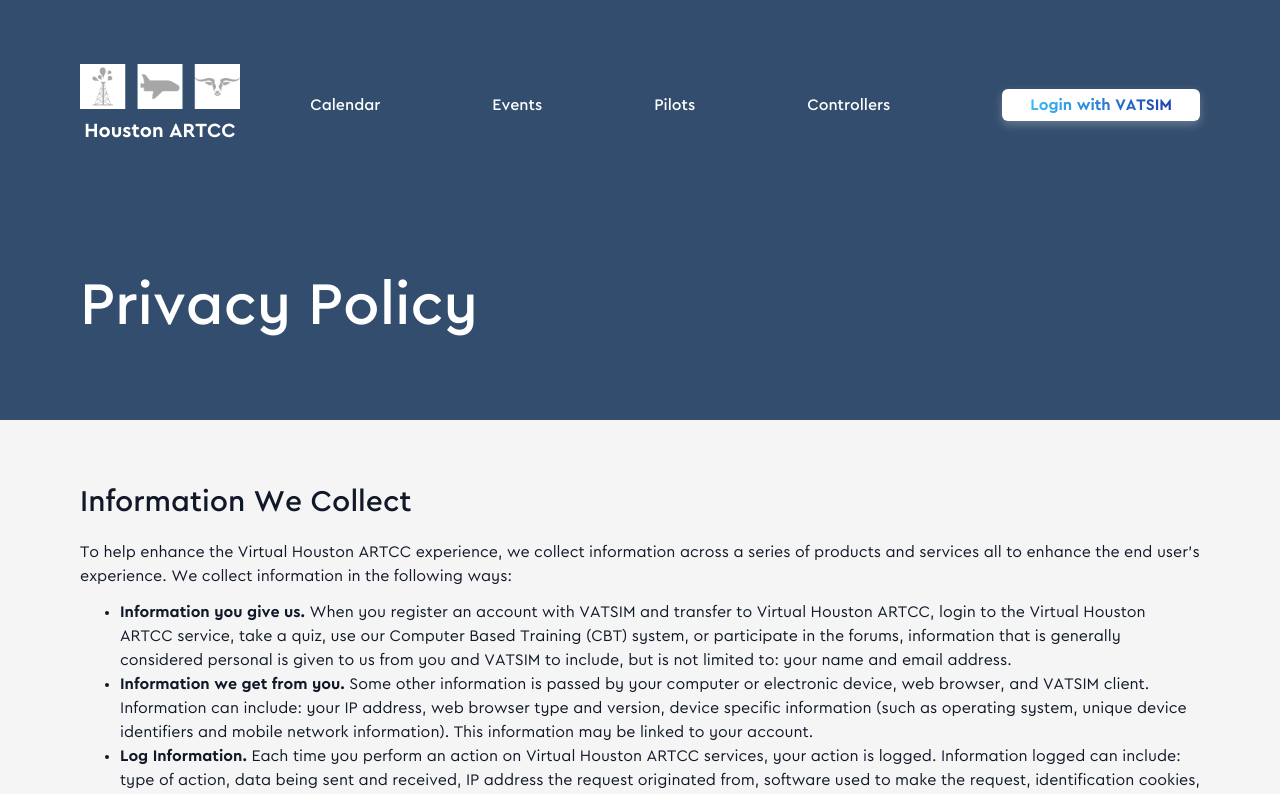
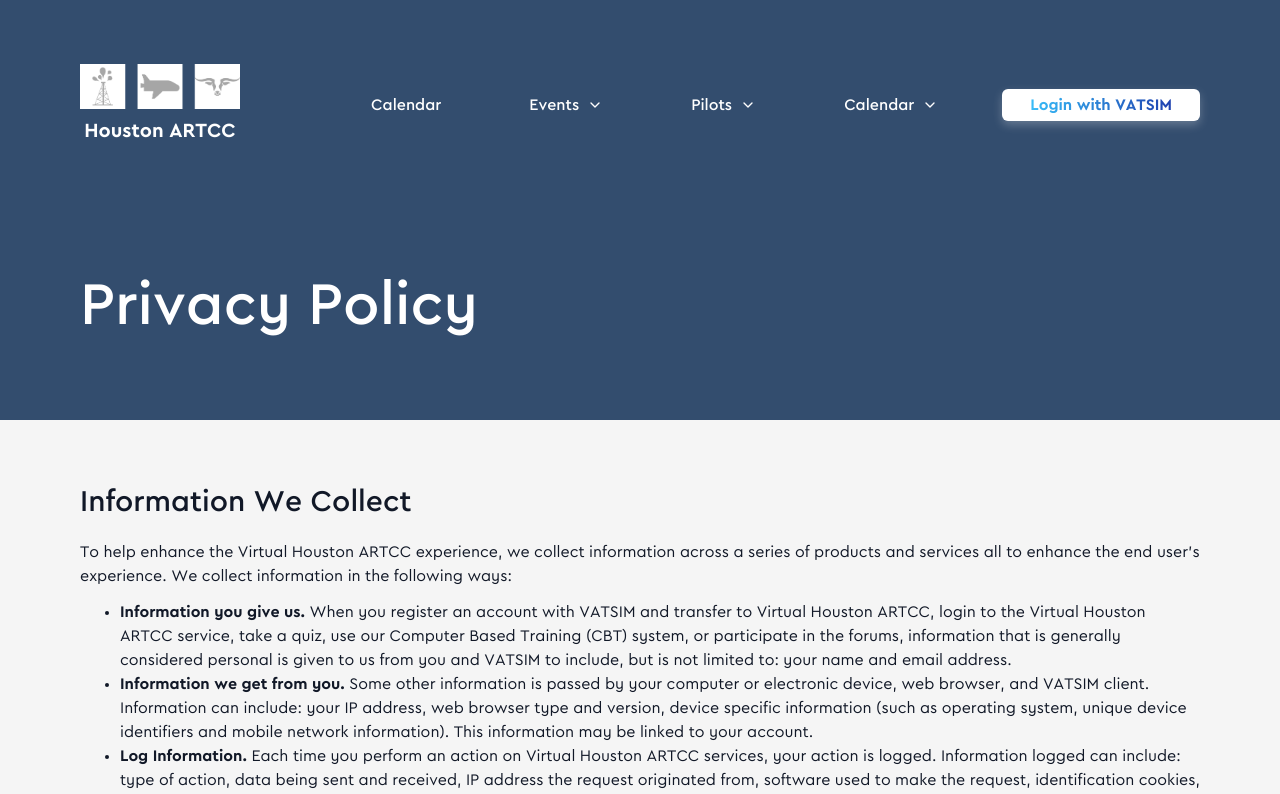
Before and after one commit to Houston-ARTCC/zhu-frontend, a Next.js app: page /privacy in a window 1280 px wide. Shown: the top 794 px of the page. Built offline with nearby package versions, Linux system fonts and the light colour scheme; no server answers.

Commit message:
navbar dropdowns and links

```diff
--- /dev/null
+++ b/src/components/Dropdown.tsx
@@ -0,0 +1,52 @@
+import React, { type ButtonHTMLAttributes, type HTMLProps, type RefAttributes, useState } from 'react';
+import Link, { type LinkProps as InternalLinkProps } from 'next/link';
+import classNames from 'classnames';
+import { LuChevronDown } from 'react-icons/lu';
+
+export const DropdownButton: React.FC<ButtonHTMLAttributes<HTMLButtonElement>> = ({ className, children, ...props }) => (
+    <button
+        className={classNames('rounded-md px-6 py-1 transition-colors duration-150 hover:bg-white/[.10]', className)}
+        type="button"
+        {...props}
+    >
+        {children}
+    </button>
+);
+
+interface DropdownProps extends ButtonHTMLAttributes<HTMLButtonElement> {
+    title: string;
+}
+
+export const Dropdown: React.FC<DropdownProps> = ({ title, className, children, ...props }) => {
+    const [show, setShow] = useState<boolean>(false);
+
+    return (
+        <div className="relative">
+            <DropdownButton
+                className={classNames('peer flex items-center gap-2', className)}
+                onClick={() => setShow(!show)}
+                type="button"
+                {...props}
+            >
+                {title}
+                <LuChevronDown />
+            </DropdownButton>
+            <div
+                className={classNames(
+                    'absolute left-1/2 mt-3 flex w-40 -translate-x-1/2 flex-col rounded-md bg-white py-1 shadow',
+                    'invisible active:visible peer-focus:visible',
+                )}
+            >
+                {children}
+            </div>
+        </div>
+    );
+};
+
+type LinkProps = Omit<HTMLProps<HTMLAnchorElement>, keyof InternalLinkProps> & InternalLinkProps & RefAttributes<HTMLAnchorElement>;
+
+export const DropdownItem: React.FC<LinkProps> = ({ className, children, ...props }) => (
+    <Link className={classNames('px-4 py-1 whitespace-nowrap text-gray-900', className)} {...props}>
+        {children}
+    </Link>
+);
--- a/src/components/static/Navbar.tsx
+++ b/src/components/static/Navbar.tsx
@@ -3,8 +3,9 @@
 import React, { useEffect, useMemo, useState } from 'react';
 import Link from 'next/link';
 import Image from 'next/image';
-import { signIn, useSession } from 'next-auth/react';
+import { signIn, signOut, useSession } from 'next-auth/react';
 import classNames from 'classnames';
+import { Dropdown, DropdownButton, DropdownItem } from '@/components/Dropdown';
 
 export const Navbar: React.FC = () => {
     const { data: session, status: authStatus } = useSession();
@@ -39,11 +40,32 @@ export const Navbar: React.FC = () => {
                     />
                     <h6 className={classNames('text-xl font-bold', linkColor)}>Houston ARTCC</h6>
                 </Link>
-                <div className="ml-auto flex items-center gap-28">
-                    <Link href="/" className={linkColor}>Calendar</Link>
-                    <Link href="/" className={linkColor}>Events</Link>
-                    <Link href="/" className={linkColor}>Pilots</Link>
-                    <Link href="/" className={linkColor}>Controllers</Link>
+                <div className="ml-auto flex items-center gap-10">
+                    <Link href="/calendar" className={linkColor}>
+                        <DropdownButton>Calendar</DropdownButton>
+                    </Link>
+                    <Dropdown title="Events" className={linkColor}>
+                        <DropdownItem href="/events">Events</DropdownItem>
+                        <DropdownItem href="/events/support">Request Support</DropdownItem>
+                        <DropdownItem href="/events/scores">Event Scores</DropdownItem>
+                        <hr />
+                        <DropdownItem href="/events/new">New Event</DropdownItem>
+                        <DropdownItem href="/events/presets">Position Presets</DropdownItem>
+                    </Dropdown>
+                    <Dropdown title="Pilots" className={linkColor}>
+                        <DropdownItem href="/feedback">Leave Feedback</DropdownItem>
+                        <DropdownItem href="/map">ARTCC Map</DropdownItem>
+                        <hr />
+                        <DropdownItem href="https://flightaware.com/statistics/ifr-route/" target="_blank" rel="noreferrer">Routes</DropdownItem>
+                    </Dropdown>
+                    <Dropdown title="Calendar" className={linkColor}>
+                        <DropdownItem href="/roster">Roster</DropdownItem>
+                        <DropdownItem href="/staff">Staff</DropdownItem>
+                        <DropdownItem href="/resources">Resources</DropdownItem>
+                        <DropdownItem href="/statistics">Statistics</DropdownItem>
+                        <hr />
+                        <DropdownItem href="https://vzhuids.net/" target="_blank" rel="noreferrer">IDS</DropdownItem>
+                    </Dropdown>
                     {authStatus === 'unauthenticated' ? (
                         <button
                             type="button"
@@ -66,9 +88,15 @@ export const Navbar: React.FC = () => {
                             </span>
                         </button>
                     ) : (
-                        <Link href="/" className={linkColor}>
-                            {session?.user.first_name} {session?.user.last_name}
-                        </Link>
+                        <Dropdown title={`${session?.user.first_name} ${session?.user.last_name}`} className={linkColor}>
+                            <DropdownItem href={`/roster/${session?.user.cid}`}>My Profile</DropdownItem>
+                            <DropdownItem href="/training">Training Center</DropdownItem>
+                            <hr />
+                            <DropdownItem href="/admin">Administration</DropdownItem>
+                            <DropdownItem href="/dashboard">Dashboard</DropdownItem>
+                            <hr />
+                            <button type="button" onClick={() => signOut()}>Log Out</button>
+                        </Dropdown>
                     )}
                 </div>
             </div>
```
